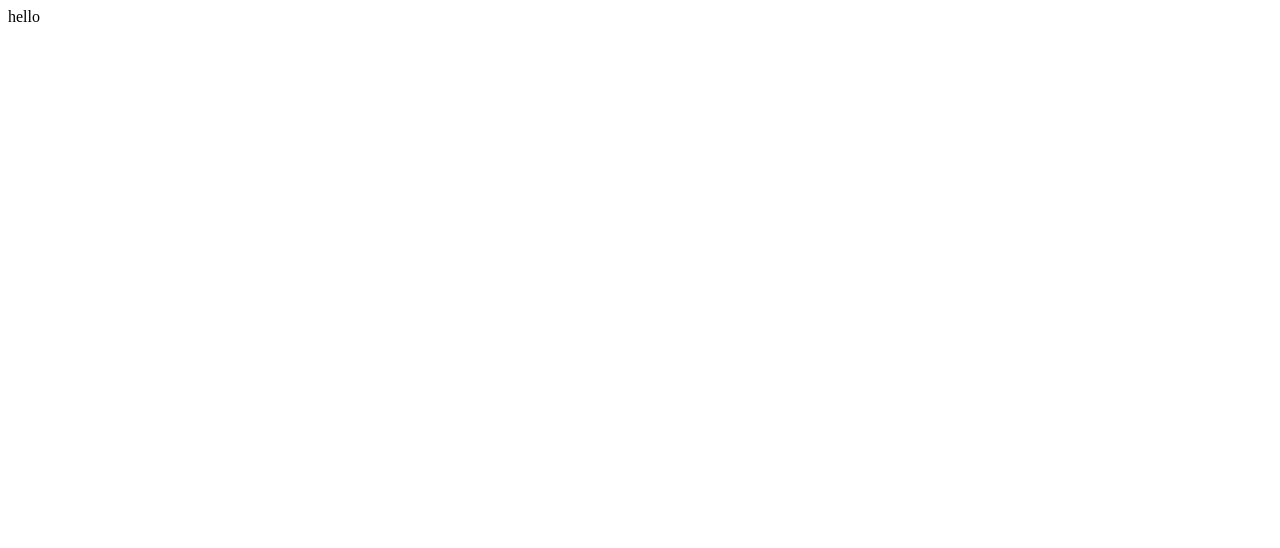
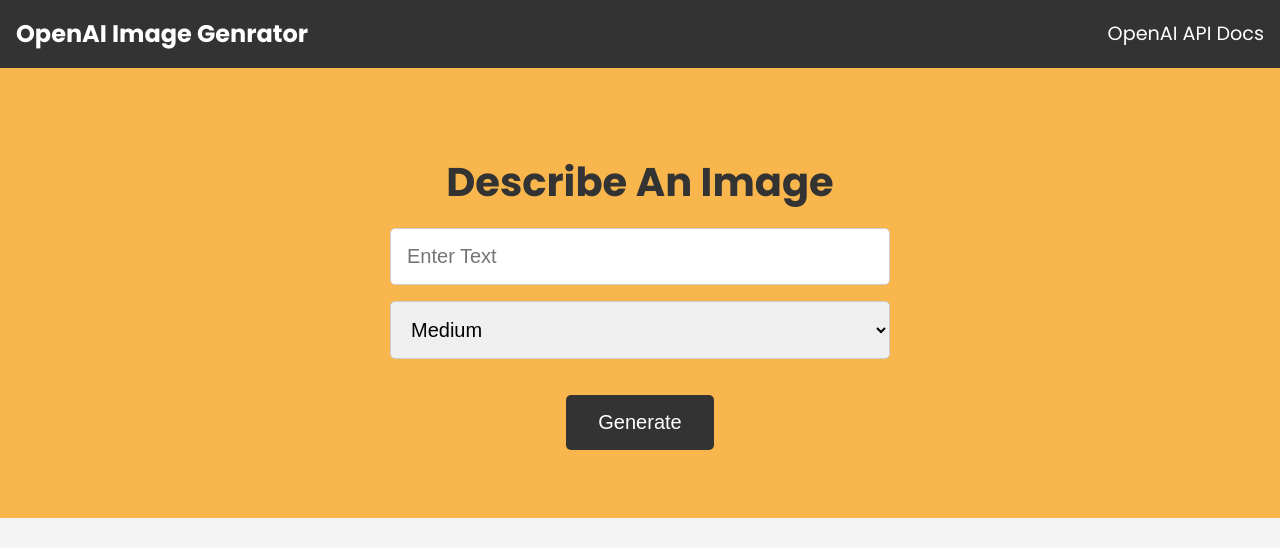
Before and after one commit to smcepeda/tattoo-image-generator, a website: page public/index.html in a window 1280 px wide. Drawn offline with Linux system fonts and the light colour scheme.

Commit message:
Add design changes

```diff
--- a/index.js
+++ b/index.js
@@ -1,8 +1,13 @@
+const path = require("path");
+
 const express = require("express");
 const dotenv = require("dotenv").config();
 const port = process.env.PORT || 5000;
 
 const app = express();
+app.use(express.json());
+app.use(express.urlencoded({ extended: false }));
+app.use(express.static(path.join(__dirname, "public")));
 
 app.use("/openai", require("./routes/openaiRoutes"));
 
--- a/public/index.html
+++ b/public/index.html
@@ -4,9 +4,57 @@
     <meta charset="UTF-8" />
     <meta http-equiv="X-UA-Compatible" content="IE=edge" />
     <meta name="viewport" content="width=device-width, initial-scale=1.0" />
-    <title>Tattoo Image Generator</title>
+    <link rel="stylesheet" href="css/style.css" />
+    <link rel="stylesheet" href="css/spinner.css" />
+
+    <script src="js/main.js" defer></script>
+    <title>OpenAI Image Genrator</title>
   </head>
   <body>
-    hello
+    <header>
+      <div class="navbar">
+        <div class="logo">
+          <h2>OpenAI Image Genrator</h2>
+        </div>
+        <div class="nav-links">
+          <ul>
+            <li>
+              <a href="https://beta.openai.com/docs" target="_blank"
+                >OpenAI API Docs</a
+              >
+            </li>
+          </ul>
+        </div>
+      </div>
+    </header>
+
+    <main>
+      <section class="showcase">
+        <form id="image-form">
+          <h1>Describe An Image</h1>
+          <div class="form-control">
+            <input type="text" id="prompt" placeholder="Enter Text" />
+          </div>
+          <!-- size -->
+          <div class="form-control">
+            <select name="size" id="size">
+              <option value="small">Small</option>
+              <option value="medium" selected>Medium</option>
+              <option value="large">Large</option>
+            </select>
+          </div>
+          <button type="submit" class="btn">Generate</button>
+        </form>
+      </section>
+
+      <section class="image">
+        <div class="image-container">
+          <h2 class="msg"></h2>
+          <img src="" alt="" id="image" />
+        </div>
+      </section>
+    </main>
+
+    <div class="spinner"></div>
   </body>
 </html>
--- a/routes/openaiRoutes.js
+++ b/routes/openaiRoutes.js
@@ -2,11 +2,6 @@ const express = require("express");
 const { generateImage } = require("../controllers/openaiController");
 const router = express.Router();
 
-const app = express();
-// Enable body parser
-app.use(express.json());
-app.use(express.urlencoded({ extended: false }));
-
 router.post("/generateimage", generateImage);
 
 module.exports = router;
```
